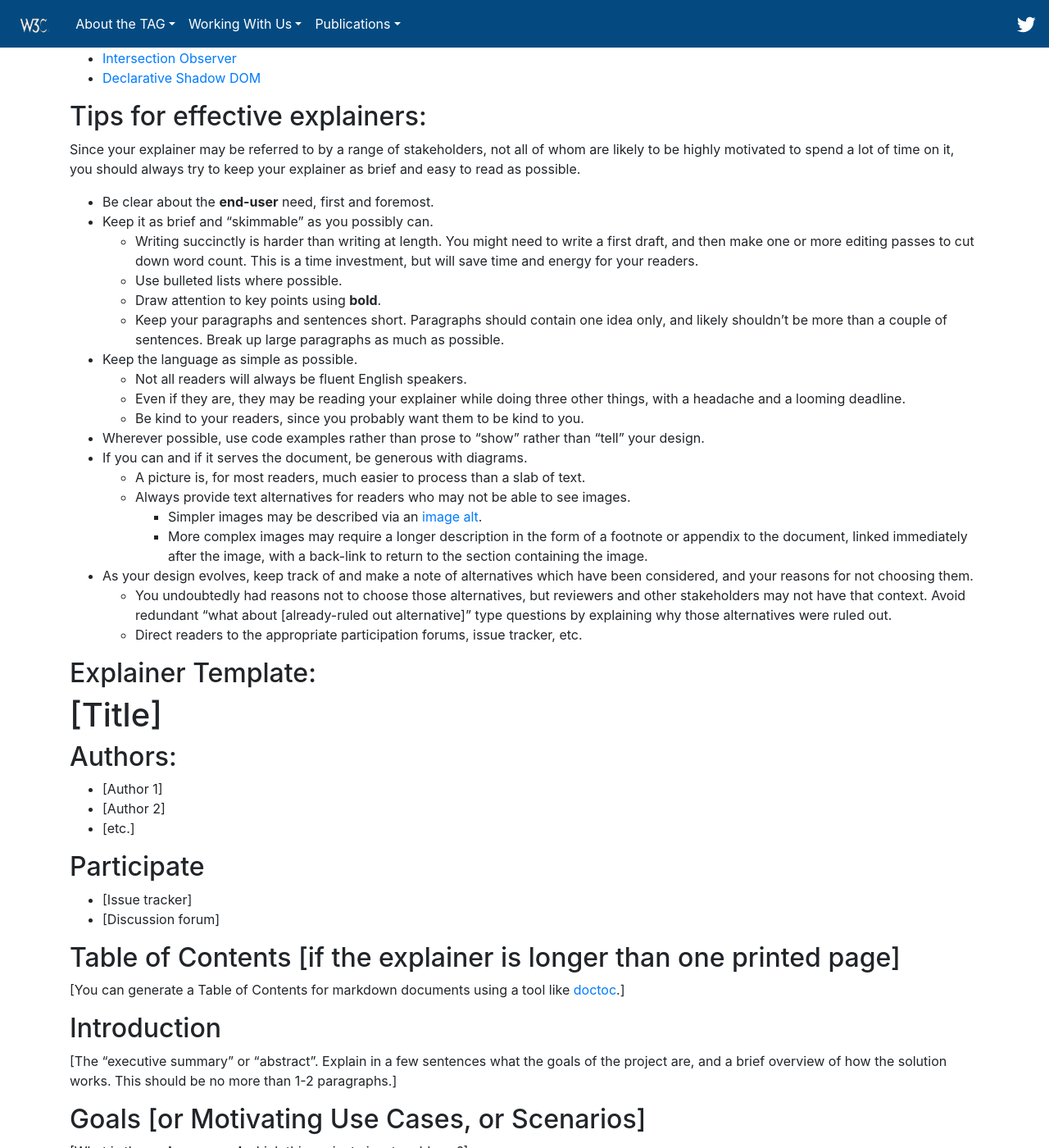
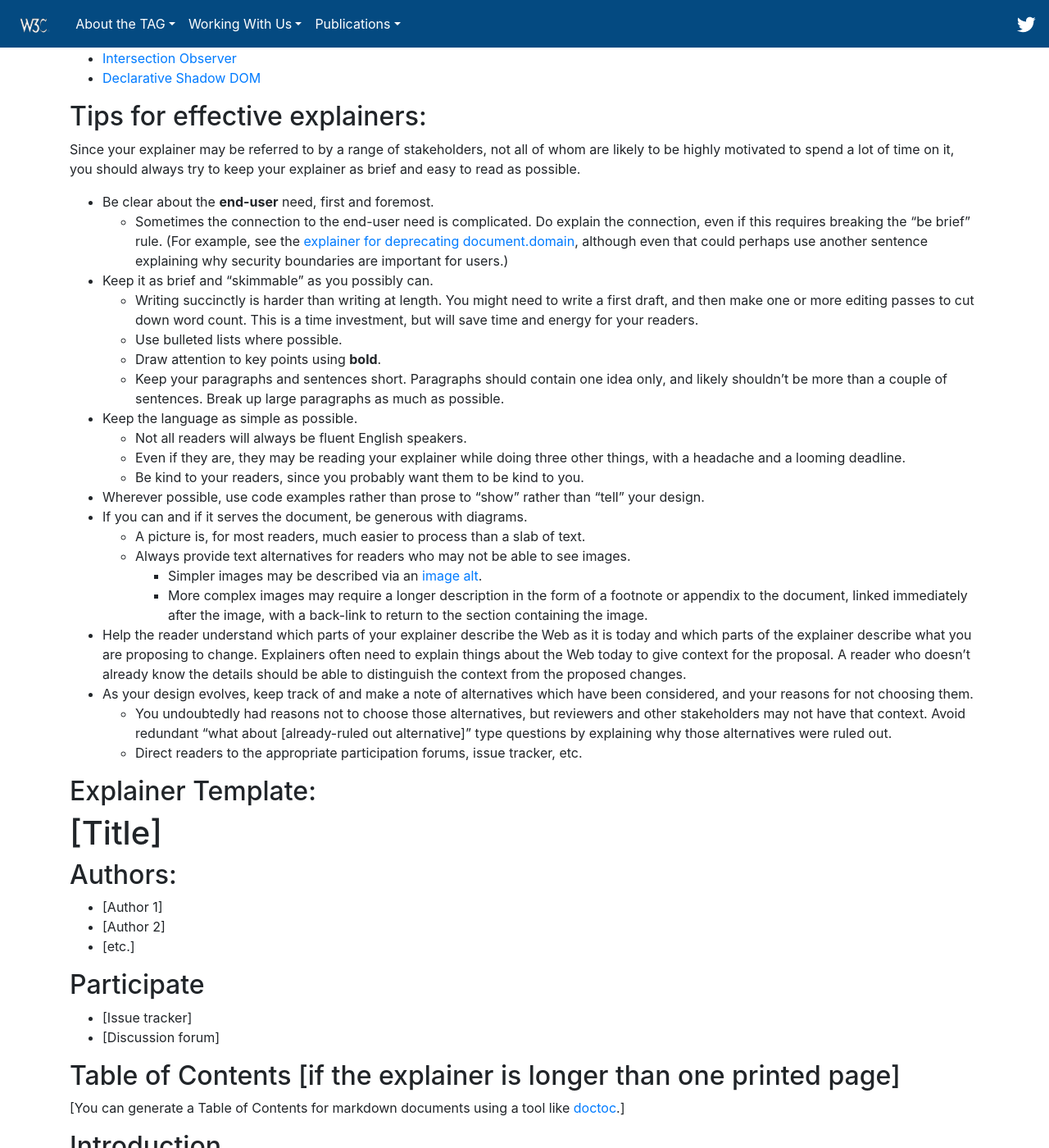
Before and after one commit to w3ctag/tag.w3.org, a Jekyll site: the page built from explainers.md, in a window 1280 px wide and 1400 px high, scrolled down 859 px. Shown: the whole window at 82% size. Built offline with Jekyll 4.4.1, drawn with Linux system fonts in a browser that asks for light colours; nearby versions of some CDN libraries; our own code applies the rules of GitHub Pages for plain Markdown files; library files that are not in the unit come from our copies.

Commit message:
Add two pieces of advice about explainers. (#31)
This adds two pieces of advice about explainers that I've found myself
giving recently and that I think would be useful in the explainer
explainer.

```diff
--- a/explainers.md
+++ b/explainers.md
@@ -43,6 +43,7 @@ not all of whom are likely to be highly motivated to spend a lot of time on it,
 you should always try to keep your explainer as brief and easy to read as possible.
 
 - Be clear about the **end-user** need, first and foremost.
+  - Sometimes the connection to the end-user need is complicated.  Do explain the connection, even if this requires breaking the "be brief" rule.  (For example, see the [explainer for deprecating document.domain](https://github.com/mikewest/deprecating-document-domain/#a-problem), although even that could perhaps use another sentence explaining why security boundaries are important for users.)
 - Keep it as brief and "skimmable" as you possibly can.
   - Writing succinctly is harder than writing at length. You might need to write a first draft, and then make one or more editing passes to cut down word count. This is a time investment, but will save time and energy for your readers.
   - Use bulleted lists where possible.
@@ -58,6 +59,7 @@ you should always try to keep your explainer as brief and easy to read as possib
   - Always provide text alternatives for readers who may not be able to see images.
     - Simpler images may be described via an [image alt](https://webaim.org/techniques/alttext/#complex).
     - More complex images may require a longer description in the form of a footnote or appendix to the document, linked immediately after the image, with a back-link to return to the section containing the image.
+- Help the reader understand which parts of your explainer describe the Web as it is today and which parts of the explainer describe what you are proposing to change.  Explainers often need to explain things about the Web today to give context for the proposal.  A reader who doesn't already know the details should be able to distinguish the context from the proposed changes.
 - As your design evolves, keep track of and make a note of alternatives which have been considered, and your reasons for not choosing them.
   - You undoubtedly had reasons not to choose those alternatives, but reviewers and other stakeholders may not have that context. Avoid redundant "what about [already-ruled out alternative]" type questions by explaining why those alternatives were ruled out.
   - Direct readers to the appropriate participation forums, issue tracker, etc.
```
